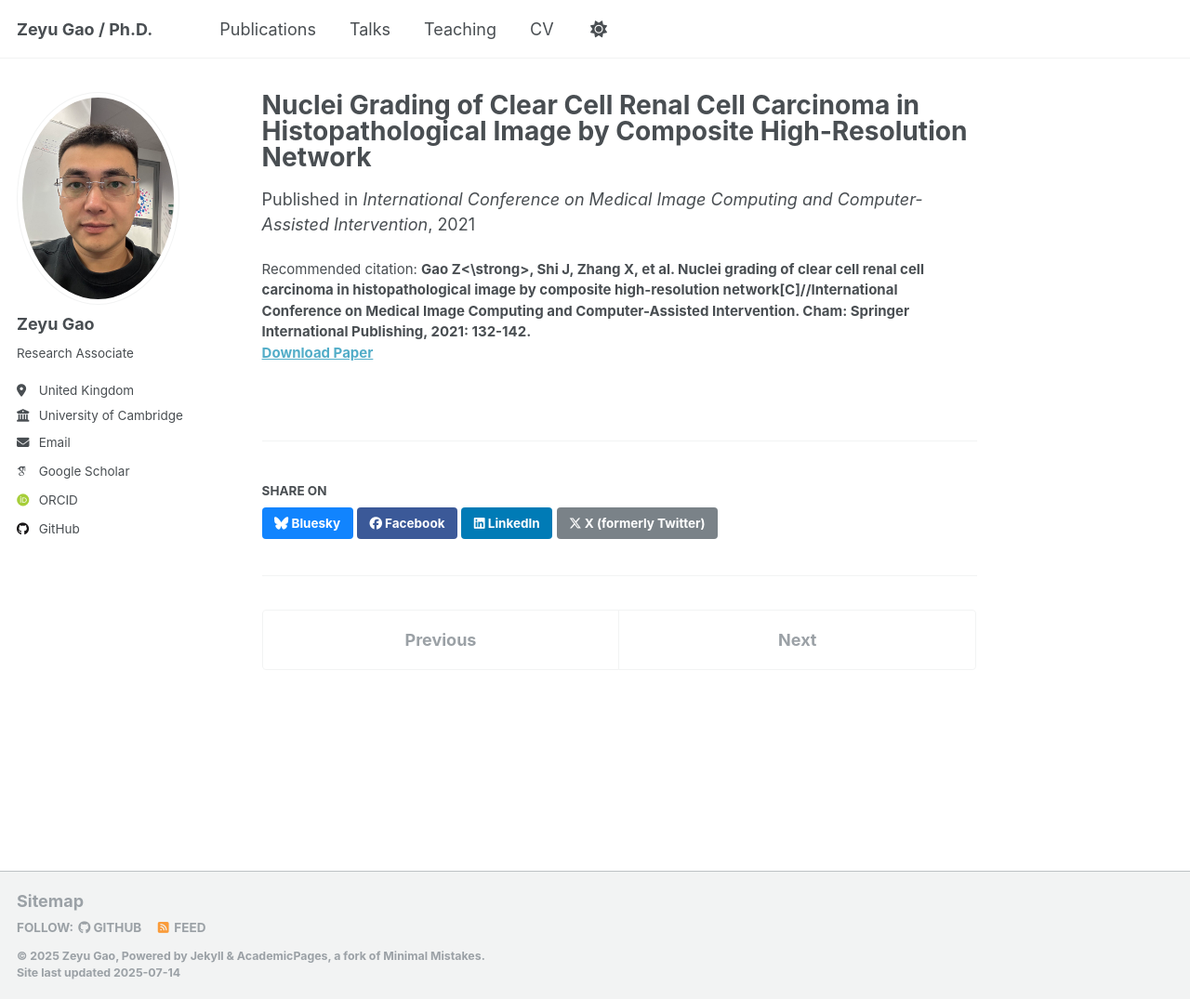
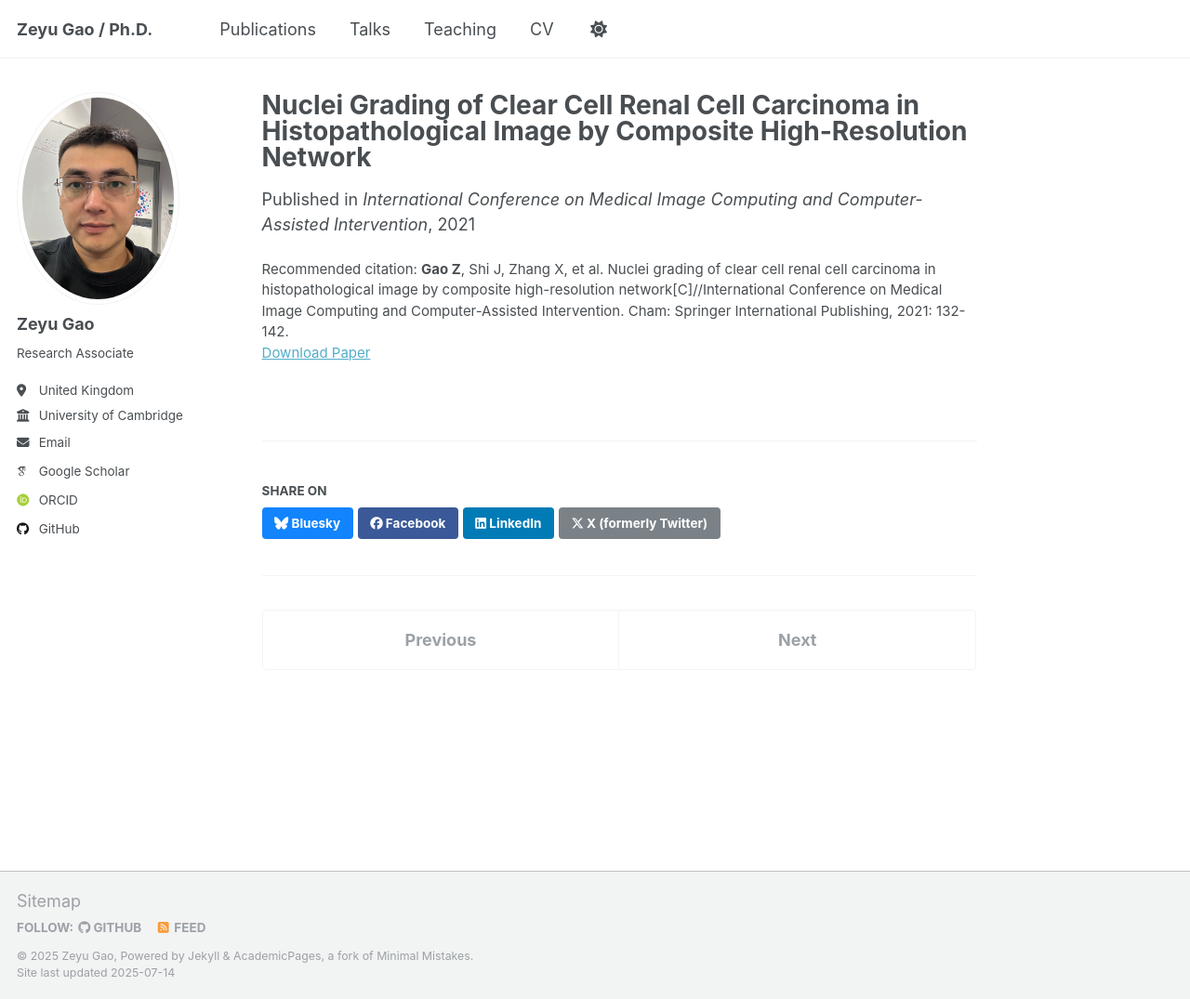
Before and after one commit to ZeyuGaoAi/ZeyuGaoAi.github.io, a Jekyll site: the page built from _publications/MICCAI2021_0.md, in a window 1280 px wide and 1075 px high. Shown: the whole window at 93% size. Built offline with Jekyll 4.4.1, drawn with Linux system fonts in a browser that asks for light colours; some web fonts are replaced; a script that is not in the unit is left out.

Commit message:
Update MICCAI2021_0.md

```diff
--- a/_publications/MICCAI2021_0.md
+++ b/_publications/MICCAI2021_0.md
@@ -5,5 +5,5 @@ category: conferences
 date: 2021-09-27
 venue: 'International Conference on Medical Image Computing and Computer-Assisted Intervention'
 paperurl: 'https://link.springer.com/chapter/10.1007/978-3-030-87237-3_13'
-citation: '<strong>Gao Z<\strong>, Shi J, Zhang X, et al. Nuclei grading of clear cell renal cell carcinoma in histopathological image by composite high-resolution network[C]//International Conference on Medical Image Computing and Computer-Assisted Intervention. Cham: Springer International Publishing, 2021: 132-142.'
+citation: '<strong>Gao Z</strong>, Shi J, Zhang X, et al. Nuclei grading of clear cell renal cell carcinoma in histopathological image by composite high-resolution network[C]//International Conference on Medical Image Computing and Computer-Assisted Intervention. Cham: Springer International Publishing, 2021: 132-142.'
 ---
```
